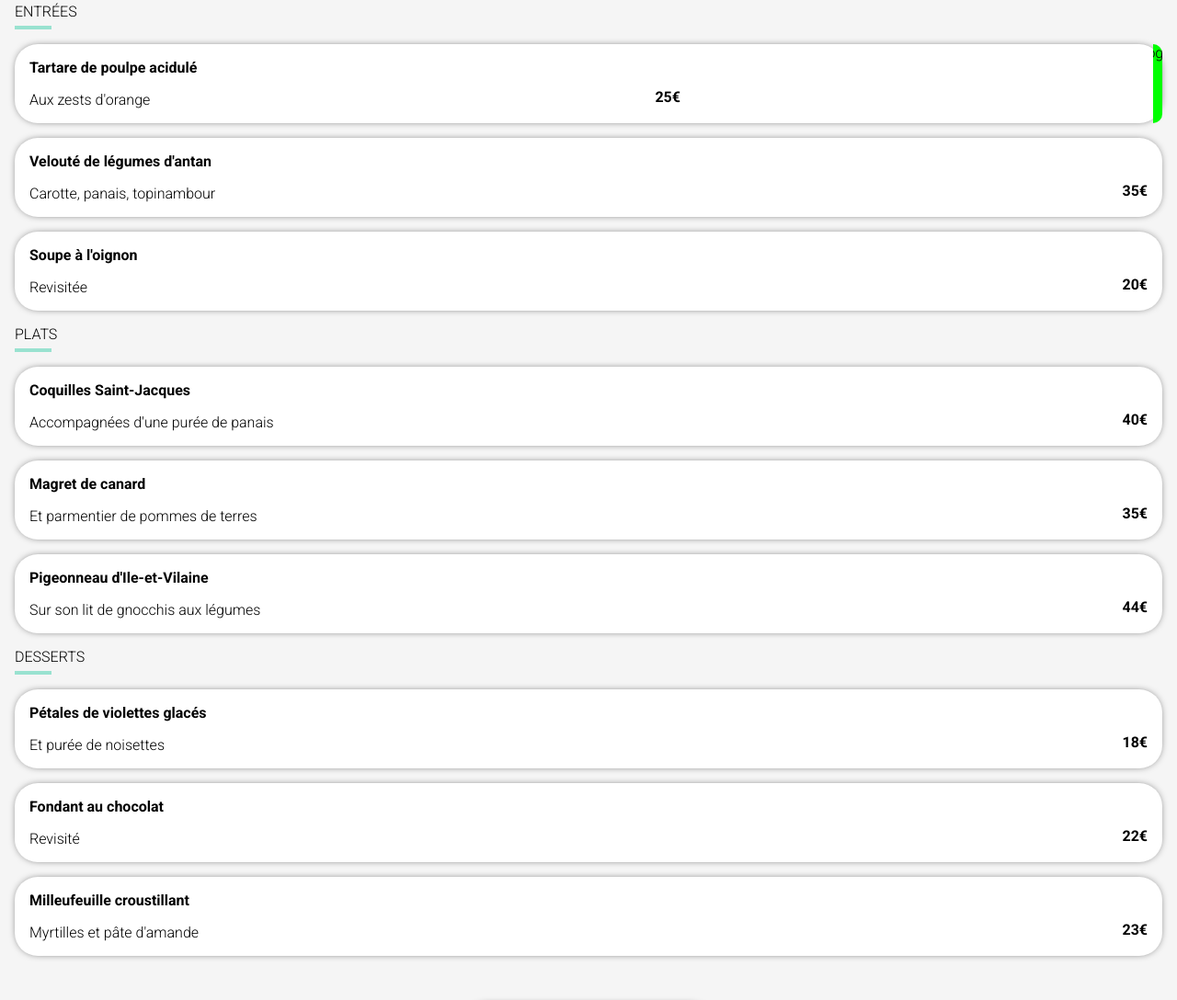
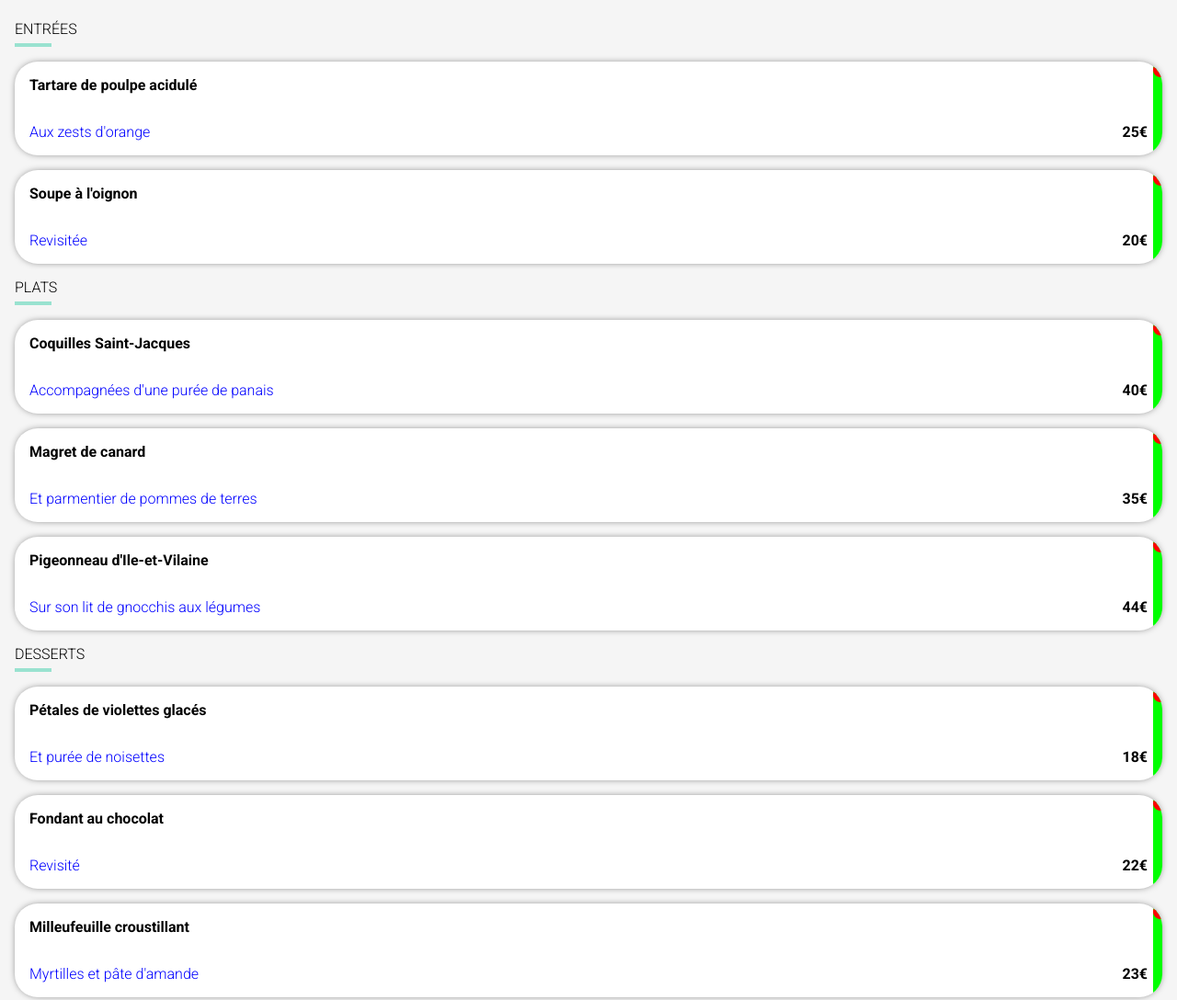
Before and after one commit to ogras-yasin/OGRAS_Yasin_3_12052021, a website: page page-a-la-francaise.html in a window 1280 px wide. Shown: the part 352-1440 px from the top of the page at 92% size. Drawn offline with Linux system fonts and the light colour scheme; a web font is replaced by a local one.

Commit message:
menu-liste-animation finish

```diff
--- a/33.scss
+++ b/33.scss
@@ -254,32 +254,30 @@ footer{
 
 }
 
-.footer__page2{
-    position: relative;
-    top:-2.3em;
-}
+// .footer__page2{
+//     position: relative;
+//     top:-2.3em;
+// }
 
 // page 2
 // page a la francaise
 
 .header__img{
 
-    height: 30vh;
+    height: 17em;
 background-position: center;
 background-size: cover;
 border-radius: map-get($map:$border-radius-cadre , $key:restaurants-accueil );
 background-repeat: no-repeat;
-position: relative;
+
 
         }
-
+body{margin: 0;}
 .menu{
     background-color:$grey-color;
     padding: 1em;
     border-radius: 50px 50px 0 0;
-    position: relative;
-    top: -2.3em ;
-
+    margin: -50px 0 0;
     &__title{
 
 // .menu__title:after
@@ -307,25 +305,57 @@ position: relative;
         }
     }
     &__liste{
-    @include menu-plat;
+    // @include menu-plat;
     position: relative;
+    border-radius: 25px;
+    background-color: white;
+    padding: 0 1em;
+    margin: 1em 0;
+    display: flex;
+    flex-direction: row;
+    justify-content: space-between;
+    // width: 100%;
+    box-shadow: $shadow;
     cursor: pointer;
+    overflow: hidden;
 
     }
-    &__liste__plat{
+
+    &__liste__description{
+        width: 100%;
+        transition: $transition-menu-liste;
+    }
+    .menu__liste:hover .menu__liste__description{
+        width:80%
+    }
+    &__liste__description--1p{
         font-weight: bold;
+    }
+    &__liste__description__plat__bottom{
+        display: flex;
+    }
+    &__liste__description__plat--2p{
+      white-space: nowrap;
+      overflow: hidden;
+      text-overflow: ellipsis;
+      color: blue;
+      width: 100%;
     }
      &__liste__prix{
         font-weight: bold;
-        padding: 3em 0 0 0;
-
+        padding: 1em 0;
     }
 }
+
+
+
+
+
 
 .menu{
     &__liste:hover &__hover-show{
         // transform:translate(-30px) ;
-        width:100px;
+        width:20%;
 
 
     }
@@ -333,29 +363,38 @@ position: relative;
         background: lime;
         // transform:translate(0);
         border-radius: 0 25px 25px 0;
-        transition: all 3s ;
+        transition: $transition-menu-liste ;
         width:10px;
-        position:relative;
-        left: 16px;
-        // right:0;
-        // bottom:0;
-        // top:0;
+        position:absolute;
+        right: 0;
+        bottom: 0;
+        top: 0;
+
         overflow:hidden;
         // transform-origin: right;
+    }
+    &__hover-show__logo{
+        // display:flex;
+        // transition: transform 5s;
+        // align-items:center;
+        // justify-content:center;
+        color: red;
 
 
     }
-    &__hover-show__logo{
+    &__liste:hover &__hover-show__logo   {
+        transform: rotate(360deg);
         display:flex;
-
-        align-items:center;
+        transition: transform 2.7s;
+        // align-items:center; il ne fonctionne pas why i dont know so i did
+        padding: 33px;
+        // mauvaise methode mais chepa pourquoi le padding ne fonctionne pas
+        // si t'arrive pas utilise keyframes
         justify-content:center;
-        transform:rotate(0);
-    }
-    &__liste:hover &__hover-show__logo{
-        transform: rotate(360deg);
+        color: white
     }
 }
+
 
 
 .a-la-francaise-btn{
@@ -365,7 +404,7 @@ position: relative;
     transition: all 0.7s;
     &:hover{
         // color: pink;
-        background-image: $btn-gradient-color;
+        background-image: $btn-gradient-color--lighten;
         opacity: 0.9;
         box-shadow:$darken-shadow;
 
@@ -411,44 +450,41 @@ $size: 30px;
 
 
 @keyframes page-daccueil{
-0%, 99% {
-    left: 0;
 
-  }
+//   99%{
+//       left: 0;
+//   }
   100% {
-    left: 110%;
+    // left: 120%;
+    // display: none;
+    z-index: -3;
+    background-color: white;
   }
 }
 
 
 
-.aga{
+.spinner-container{
     position: absolute;
     // apres fixed
     top: 0;
     bottom: 0;
     left: 0;
     right: 0;
-    background-color: white;
-    z-index: 5;
-    animation: page-daccueil 3s   forwards ;
+    background-color: $primary-color;
+    // z-index: 5;
+    animation: page-daccueil 7s   forwards ;
 }
 .spinner {
   position: absolute;
-//   top: calc(50% - #{$size / 2});
-//   left: calc(50% - #{$size / 2});
-top: 50%;
-left: 50%;
+  top: calc(50% - #{$size / 2});
+  left: calc(50% - #{$size / 2});
+
 
   width: $size;
   height: $size;
-  animation: spinner 0.75s linear
-//   infinite je le met de coté
-  ;
-  animation-duration: 3000ms;
-
-
-
+  animation: spinner 3s  ;
+  animation-iteration-count: 4 ;
 
 
   span {
@@ -456,6 +492,7 @@ left: 50%;
     width: 100%;
     height: 100%;
     border-radius: 50%;
+    // z-index: -4;
   }
 
   .spinner-inner-1 {
--- a/page-a-la-francaise.html
+++ b/page-a-la-francaise.html
@@ -37,77 +37,121 @@
         <div class="menu__title">ENTRÉES</div>
 
         <div class="menu__liste">
-            <div>
-                <p class="menu__liste__plat">Tartare de poulpe acidulé</p>
-                <p>Aux zests d'orange</p>
+            <div class="menu__liste__description">
+            <p class="menu__liste__description--1p">Tartare de poulpe acidulé</p>
+                <div class="menu__liste__description__plat__bottom">
+                    <p class="menu__liste__description__plat--2p">Aux zests d'orange</p>
+                    <span class="menu__liste__prix">25€</span>
+                </div>
             </div>
-            <span class="menu__liste__prix">25€</span>
 
             <div class="menu__hover-show">
-                <span class="menu__hover-show__logo">logo</span>
+                <i class="menu__hover-show__logo fas fa-check-circle"></i>
+            </div>
+        </div>
+
+
+        <div class="menu__liste">
+            <div class="menu__liste__description">
+            <p class="menu__liste__description--1p">Soupe à l'oignon</p>
+                <div class="menu__liste__description__plat__bottom">
+                    <p class="menu__liste__description__plat--2p">Revisitée</p>
+                    <span class="menu__liste__prix">20€</span>
+                </div>
+            </div>
+
+            <div class="menu__hover-show">
+                <i class="menu__hover-show__logo fas fa-check-circle"></i>
+            </div>
+        </div>
+        <div class="menu__title">PLATS</div>
+
+            <div class="menu__liste">
+                <div class="menu__liste__description">
+                <p class="menu__liste__description--1p">Coquilles Saint-Jacques</p>
+                    <div class="menu__liste__description__plat__bottom">
+                        <p class="menu__liste__description__plat--2p">Accompagnées d'une purée de panais</p>
+                        <span class="menu__liste__prix">40€</span>
+                    </div>
+                </div>
+
+                <div class="menu__hover-show">
+                    <i class="menu__hover-show__logo fas fa-check-circle"></i>
+                </div>
+            </div>
+
+        </div>
+
+        <div class="menu__liste">
+            <div class="menu__liste__description">
+            <p class="menu__liste__description--1p">Magret de canard</p>
+                <div class="menu__liste__description__plat__bottom">
+                    <p class="menu__liste__description__plat--2p">Et parmentier de pommes de terres</p>
+                    <span class="menu__liste__prix">35€</span>
+                </div>
+            </div>
+
+            <div class="menu__hover-show">
+                <i class="menu__hover-show__logo fas fa-check-circle"></i>
             </div>
         </div>
 
         <div class="menu__liste">
-            <div>
-            <p class="menu__liste__plat">Velouté de légumes d'antan</p>
-            <p>Carotte, panais, topinambour</p>
+            <div class="menu__liste__description">
+            <p class="menu__liste__description--1p">Pigeonneau d'Ile-et-Vilaine</p>
+                <div class="menu__liste__description__plat__bottom">
+                    <p class="menu__liste__description__plat--2p">Sur son lit de gnocchis aux légumes</p>
+                    <span class="menu__liste__prix">44€</span>
+                </div>
             </div>
-            <span class="menu__liste__prix">35€</span>
+
+            <div class="menu__hover-show">
+                <i class="menu__hover-show__logo fas fa-check-circle"></i>
+            </div>
+        </div>
+
+        <div class="menu__title">DESSERTS</div>
+
+        <div class="menu__liste">
+            <div class="menu__liste__description">
+            <p class="menu__liste__description--1p">Pétales de violettes glacés</p>
+                <div class="menu__liste__description__plat__bottom">
+                    <p class="menu__liste__description__plat--2p">Et purée de noisettes</p>
+                    <span class="menu__liste__prix">18€</span>
+                </div>
+            </div>
+
+            <div class="menu__hover-show">
+                <i class="menu__hover-show__logo fas fa-check-circle"></i>
+            </div>
         </div>
 
         <div class="menu__liste">
-            <div>
-            <p class="menu__liste__plat">Soupe à l'oignon</p>
-            <p>Revisitée</p>
+            <div class="menu__liste__description">
+            <p class="menu__liste__description--1p">Fondant au chocolat</p>
+                <div class="menu__liste__description__plat__bottom">
+                    <p class="menu__liste__description__plat--2p">Revisité</p>
+                    <span class="menu__liste__prix">22€</span>
+                </div>
             </div>
-            <span class="menu__liste__prix">20€</span>
+
+            <div class="menu__hover-show">
+                <i class="menu__hover-show__logo fas fa-check-circle"></i>
+            </div>
         </div>
 
-        <div class="menu__title">PLATS</div>
         <div class="menu__liste">
-            <div>
-            <p class="menu__liste__plat">Coquilles Saint-Jacques</p>
-            <p>Accompagnées d'une purée de panais</p>
+            <div class="menu__liste__description">
+                <p class="menu__liste__description--1p">Milleufeuille croustillant</p>
+                <div class="menu__liste__description__plat__bottom">
+                    <p class="menu__liste__description__plat--2p">Myrtilles et pâte d'amande</p>
+                    <span class="menu__liste__prix">23€</span>
+                </div>
             </div>
-            <span class="menu__liste__prix">40€</span>
-        </div>
-        <div class="menu__liste">
-            <div>
-            <p class="menu__liste__plat">Magret de canard</p>
-            <p>Et parmentier de pommes de terres</p>
+
+            <div class="menu__hover-show">
+                <i class="menu__hover-show__logo fas fa-check-circle"></i>
             </div>
-            <span class="menu__liste__prix">35€</span>
-        </div>
-        <div class="menu__liste">
-            <div>
-            <p class="menu__liste__plat">Pigeonneau d'Ile-et-Vilaine</p>
-            <p>Sur son lit de gnocchis aux légumes</p>
-            </div>
-            <span class="menu__liste__prix">44€</span>
-        </div>
-
-        <div class="menu__title">DESSERTS</div>
-        <div class="menu__liste">
-            <div>
-            <p class="menu__liste__plat">Pétales de violettes glacés</p>
-            <p>Et purée de noisettes</p>
-            </div>
-            <span class="menu__liste__prix">18€</span>
-        </div>
-        <div class="menu__liste">
-            <div>
-            <p class="menu__liste__plat">Fondant au chocolat</p>
-            <p>Revisité</p>
-            </div>
-            <span class="menu__liste__prix">22€</span>
-        </div>
-        <div class="menu__liste">
-            <div>
-            <p class="menu__liste__plat">Milleufeuille croustillant</p>
-            <p>Myrtilles et pâte d'amande</p>
-            </div>
-            <span class="menu__liste__prix">23€</span>
         </div>
 
         <div class="a-la-francaise-btn">Commander</div>
--- a/utils/_variables.scss
+++ b/utils/_variables.scss
@@ -6,7 +6,9 @@ $tertiaire-color: #99E2D0;
 $white-color:#fff;
 $grey-color:whitesmoke;
 $btn-gradient-color:linear-gradient(to bottom, $secondary-color 11%, $primary-color 107%);
+$btn-gradient-color--lighten:linear-gradient(to bottom, $secondary-color 67%, $primary-color 107%);
 $border-radius-cadre:(restaurants-accueil:23px 23px 0 0,restaurants-accueil-description: 0 0 23px 23px);
+$transition-menu-liste: all 3s;
 
 @mixin btn-nouveau{
     position:absolute;
```
Also changed, not shown: index.html (+1 -1 lines), 33.css, 1 other file.
